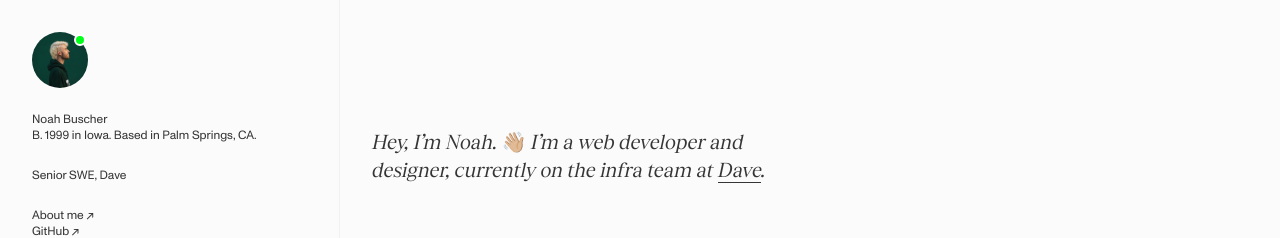
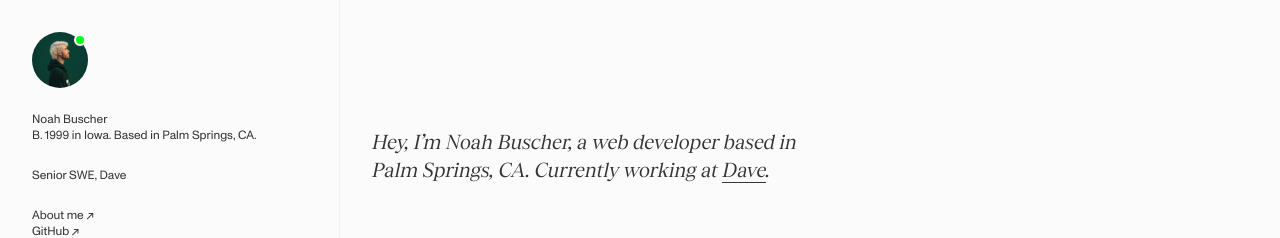
Before and after one commit to yeyouchuan/ye-example-site, a Next.js app: page / in a window 1280 px wide. Shown: the top 238 px of the page. Built offline with nearby package versions, Linux system fonts and the light colour scheme.

Commit message:
update bio

```diff
--- a/layouts/Blog.tsx
+++ b/layouts/Blog.tsx
@@ -27,8 +27,8 @@ const Blog = ({ posts }: any) => {
     <Container>
       <div className="max-w-screen-lg mx-auto flex flex-col mb-8 md:mb-16">
         <h1 className="font-serif flex-1 flex-grow-0 p-0 m-0 text-charcoal text-xl max-w-md mt-32 mb-12 md:mb-24">
-          Hey, I’m Noah. 👋🏼 I’m a web developer and designer, currently on the
-          infra team at{" "}
+          Hey, I’m Noah Buscher, a web developer based in Palm Springs, CA.
+          Currently working at{" "}
           <Link
             href="https://dave.com"
             target="_blank"
```
